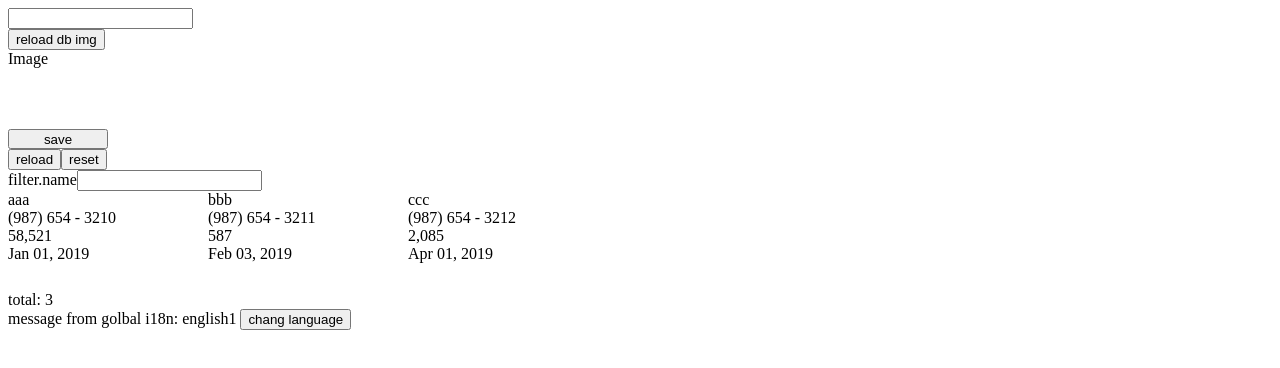
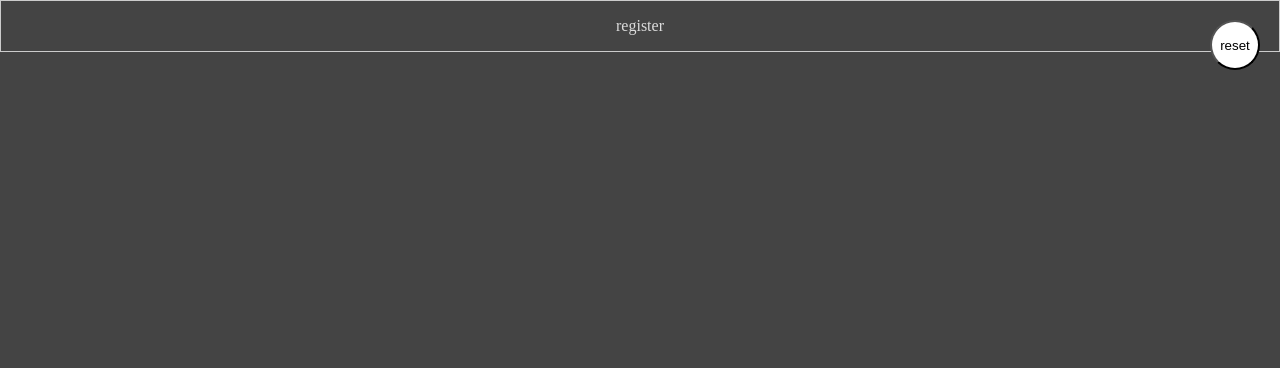
Before and after one commit to chengweiou/vue2, a Vue app: page / in a window 1280 px wide. Shown: the top 368 px of the page. Built offline with nearby package versions, Linux system fonts and the light colour scheme.

Commit message:
flow chart proj

```diff
--- /dev/null
+++ b/src/assets/css/global.css
@@ -0,0 +1,63 @@
+html {
+  height: 100%;
+}
+body {
+  margin: 0;
+  height: 100%;
+  background: #444;
+  color: #ddd;
+  outline: none;
+}
+input { outline: none; }
+button { outline: none; }
+
+.bg-white { background: #fff; }
+.c-white { color: #fff; }
+.btn-white {
+  background: transparent;
+  border: 1px solid #ddd;
+  color: #ddd;
+  cursor: pointer;
+}
+.btn-white:hover {
+  background: #ddd;
+  border: 1px solid #ddd;
+  color: #444;
+}
+
+.bg-black { background: #444; }
+.c-black { color: #444; }
+
+.bg-grey { background: #aaa; }
+.c-grey { color: #aaa; }
+
+.f-t1 {
+  font-size: 18px;
+  font-weight: 500;
+}
+.f-t2 {
+  font-size: 14px;
+  font-weight: 400;
+}
+.f-t3 {
+  font-weight: 400;
+}
+
+
+.df { display: flex; }
+.df-jcc { justify-content: center; }
+.df-jcsb { justify-content: space-between; }
+.df-jcse { justify-content: space-evenly; }
+.df-jcfe { justify-content: flex-end; }
+.df-aic { align-items: center; }
+.df-aife { align-items: flex-end; }
+.df-wrap { flex-wrap: wrap; }
+.df-wrap-reverse { flex-wrap: wrap-reverse; }
+.df-column { flex-direction: column; }
+.center {
+  display: flex;
+  justify-content: center;
+  align-items: center;
+}
+
+.pointer { cursor: pointer; }
--- a/src/main.js
+++ b/src/main.js
@@ -10,6 +10,8 @@ import project from './fn/project'
 import date from './filter/date'
 import number from './filter/number'
 import phone from './filter/phone'
+
+import '@/assets/css/global.css'
 
 Vue.use(util)
 Vue.use(project)
--- a/src/router.js
+++ b/src/router.js
@@ -7,7 +7,7 @@ export default new Router({
   mode: 'history',
   base: process.env.BASE_URL,
   routes: [
-    { name: 'home', path: '/', component: () => import('@/view/xxx/list') },
+    { name: 'home', path: '/', component: () => import('@/view/flow/list') },
     { name: 'xxxList', path: '/xxx', component: () => import('@/view/xxx/list') },
     { name: 'xxx', path: '/xxx/:id', component: () => import('@/view/xxx/detail') },
     { name: 'log', path: '/log', component: () => import('@/view/log') },
--- /dev/null
+++ b/src/store/module/flow.js
@@ -0,0 +1,56 @@
+import clone from '@/fn/util/clone'
+
+const CLEAN_STATE = {
+  cache: false,
+  map: {
+    register: { nextNameList: ['login', 'saveXXX'], info: { url: 'POST /andromeda/register', param: 'username, password' }, func: () => console.log('func') },
+    login: { nextNameList: ['saveXXX'], info: { url: 'POST /andromeda/login', param: 'username, password' }, func: () => console.log('func') },
+    saveXXX: { nextNameList: ['findByIdXXX', 'findXXX'], info: { url: 'POST /xxx/', param: 'name, date, phone' }, func: () => console.log('func') },
+    deleteXXX: { nextNameList: ['saveXXX'], info: { url: 'DELETE /xxx/{id}', param: '' }, func: () => console.log('func') },
+    putXXX: { nextNameList: ['findByIdXXX', 'findXXX'], info: { url: 'PUT /xxx/{id}', param: 'name | date | phone' }, func: () => console.log('func') },
+    findByIdXXX: { nextNameList: ['deleteXXX', 'putXXX'], info: { url: 'GET /xxx/{id}', param: '' }, func: () => console.log('func') },
+    findXXX: { nextNameList: ['deleteXXX', 'findByIdXXX'], info: { url: 'GET /xxx', param: 'k?, start?, limit?' }, func: () => console.log('func') },
+  },
+  step: [],
+  first: '',
+}
+
+const state = clone(CLEAN_STATE)
+
+const actions = {
+  setFirst({ commit, dispatch, state, rootState }, payload, config = {}) {
+    commit('first', payload)
+    dispatch('reset')
+  },
+  reset({ commit, dispatch, state, rootState }, payload, config = {}) {
+    state.step = []
+    dispatch('next', { curr: { nextNameList: [state.first] }, prevNum: -1 })
+  },
+  next({ commit, dispatch, state, rootState }, payload, config = {}) {
+    let prevNum = payload.prevNum
+    let curr = payload.curr
+    let currList = []
+    state.step.length = prevNum + 1
+    curr.nextNameList.forEach(name => {
+      let cp = clone(state.map[name])
+      currList.push({ name: name, ...cp })
+    })
+    state.step.push(currList)
+  },
+}
+
+const mutations = {
+  reset(state, e) {
+    state = clone(CLEAN_STATE)
+  },
+  first(state, e) {
+    state.first = e
+  },
+  step(state, e) {
+    state.step = e
+  },
+}
+
+export default {
+  namespaced: true, state, actions, mutations,
+}
--- /dev/null
+++ b/src/view/flow/list.vue
@@ -0,0 +1,54 @@
+<template>
+  <main>
+    <div v-for="(currList, si) in step" :key="`s${si}`" class="df">
+      <label v-for="(e, i) in currList" :key="i" class="df df-column" style="flex: 1; border: 1px solid #ccc; overflow: hidden;" :class="{'bg-grey':e.active, 'c-white': e.active}" @click="call(e, si)">
+        <div class="center" style="height: 50px;">{{e.name}}</div>
+        <div class="center">
+          <input class="info-rdo" type="radio" name="infoRdo">
+          <div class="df df-column">
+            <div class="center" style="flex: 1;">{{e.info.url}}</div>
+            <div class="center" style="flex: 1;">{{e.info.param}}</div>
+          </div>
+        </div>
+      </label>
+    </div>
+    <button class="bg-white" style="width: 50px; height: 50px; border-radius: 50%; position: fixed; top: 20px; right: 20px;" @click="reset">reset</button>
+  </main>
+</template>
+
+<script>
+export default {
+  data() {
+    return {
+    }
+  },
+  computed: {
+    step() { return this.$store.state.flow.step },
+    map() { return this.$store.state.flow.map },
+  },
+  created() {
+    this.setFirst()
+  },
+  methods: {
+    reset() {
+      this.$store.dispatch('flow/reset')
+    },
+    setFirst() {
+      this.$store.dispatch('flow/setFirst', 'register')
+    },
+
+    call(e, prevNum) {
+      this.step[prevNum].forEach(step => {
+        step.active = false
+      })
+      e.active = true
+      this.$store.dispatch('flow/next', { curr: e, prevNum: prevNum })
+    },
+  },
+}
+</script>
+<style scoped>
+.info-rdo { display: none; }
+.info-rdo ~ div { flex: 1; height: 100px; max-height: 0;}
+.info-rdo:checked ~ div { max-height: 500px; }
+</style>
```
